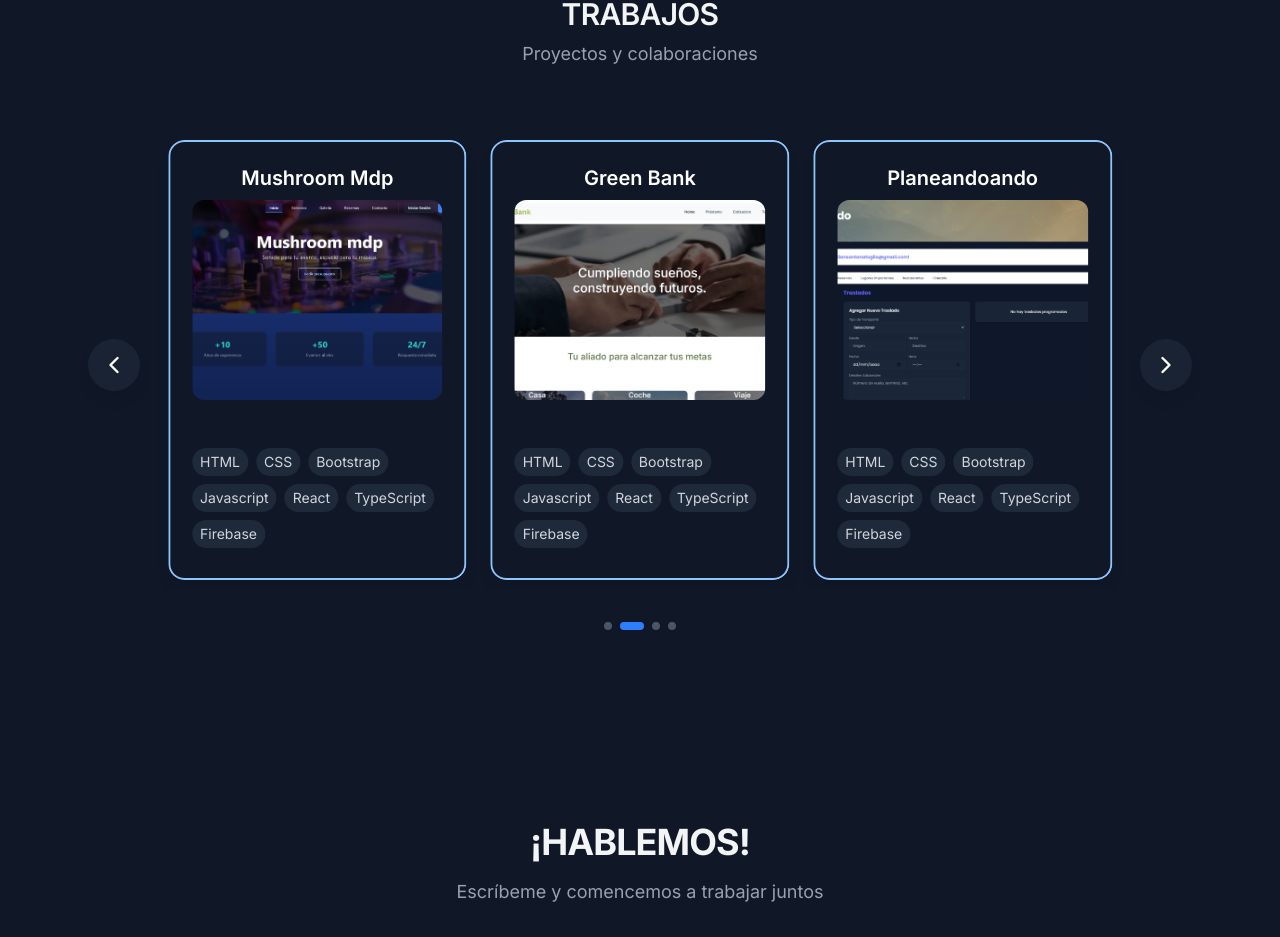
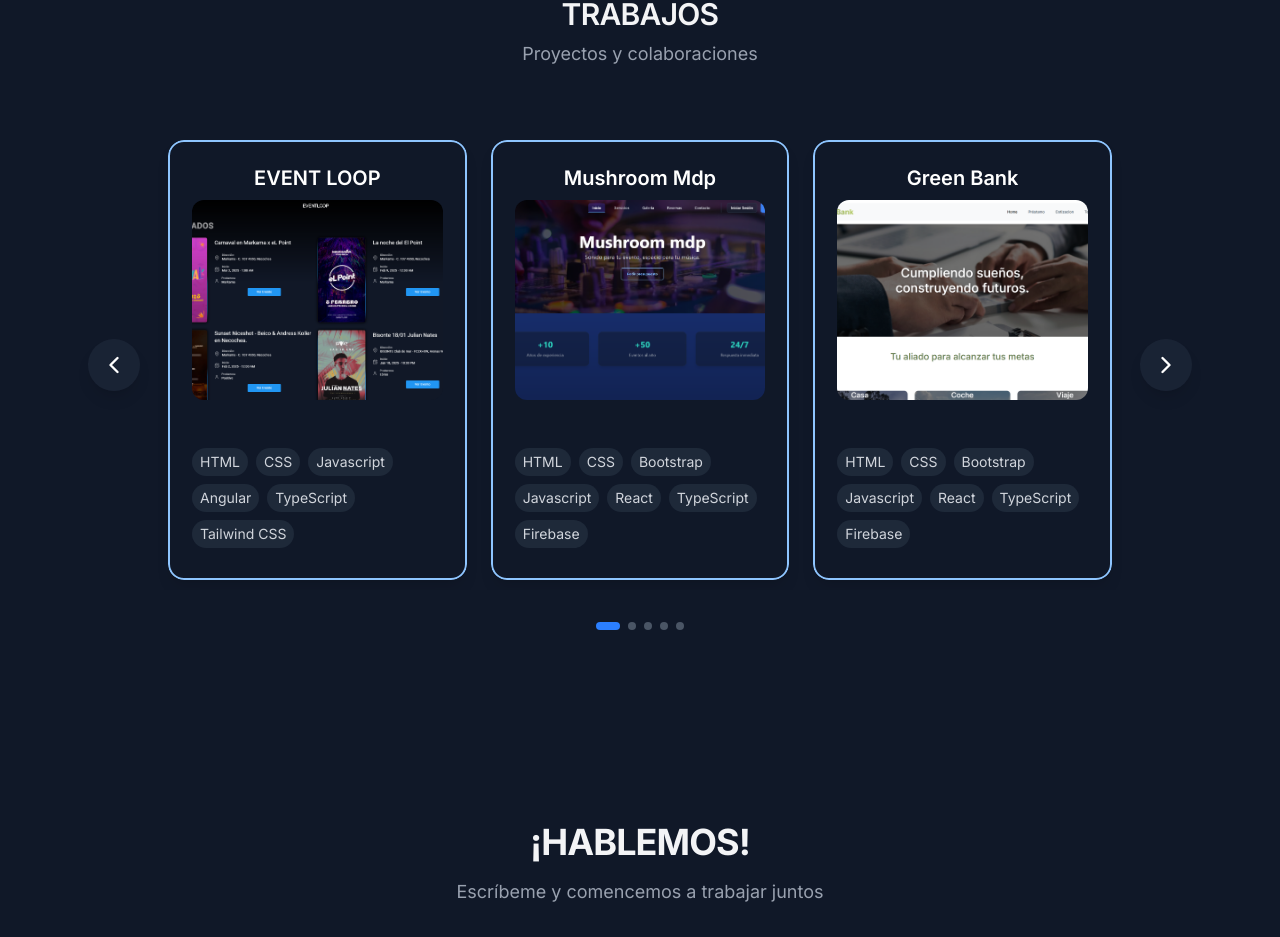
Before and after one commit to JulianSantanatoglia/portfolio, a Next.js app: page / in a window 1280 px wide. Shown: the part 3630-4567 px from the top of the page. Built offline with nearby package versions, Linux system fonts and the light colour scheme.

Commit message:
agregando billulla

```diff
--- a/components/ProjectCarousel.tsx
+++ b/components/ProjectCarousel.tsx
@@ -22,6 +22,8 @@
     const handleResize = () => {
       if (window.innerWidth < 768) {
         setProjectsPerPage(1);
+      } else if (window.innerWidth < 1024) {
+        setProjectsPerPage(2);
       } else {
         setProjectsPerPage(3);
       }
@@ -70,20 +72,8 @@
     setIsDragging(false);
   };
 
-  // Auto-advance slides every 5 seconds
-  useEffect(() => {
-    const timer = setInterval(() => {
-      if (!isDragging && !isAnimating) {
-        nextSlide();
-      }
-    }, 5000);
-
-    return () => clearInterval(timer);
-  }, [isDragging, isAnimating]);
-
   return (
     <div className="relative w-full py-8">
-
       <div className="flex items-center justify-center gap-2 md:gap-4">
         <button
           onClick={prevSlide}
@@ -94,7 +84,6 @@
         </button>
 
         <div className="overflow-hidden w-full max-w-5xl px-8 md:px-0">
-
           <div
             ref={carouselRef}
             className="flex transition-transform duration-700 ease-out"
@@ -110,7 +99,7 @@
             {projects.map((project, index) => (
               <div
                 key={index}
-                className={`${projectsPerPage === 1 ? 'w-full' : 'w-1/3'} flex-shrink-0 px-1 md:px-3`}
+                className={`${projectsPerPage === 1 ? 'w-full' : projectsPerPage === 2 ? 'w-1/2' : 'w-1/3'} flex-shrink-0 px-1 md:px-3`}
               >
                 <div className="h-[450px]">
                   <ProjectCard
--- a/data.tsx
+++ b/data.tsx
@@ -93,6 +93,36 @@
     title: "Planeandoando",
     githubUrl: "https://github.com/JulianSantanatoglia/planeandoando",
     websiteUrl: "https://planeandoando.netlify.app/",
+    technologies: [
+      "HTML",
+      "CSS",
+      "Bootstrap",
+      "Javascript",
+      "React",
+      "TypeScript",
+      "Firebase",
+    ],
+  },
+  {
+    imageUrl: "billulla.png",
+    title: "Billulla",
+    githubUrl: "https://github.com/JulianSantanatoglia/billulla",
+    websiteUrl: "https://billulla.netlify.app/",
+    technologies: [
+      "HTML",
+      "CSS",
+      "Bootstrap",
+      "Javascript",
+      "React",
+      "TypeScript",
+      "Firebase",
+    ],
+  },
+  {
+    imageUrl: "arquitecturamoderna.png",
+    title: "Arquitectura Moderna",
+    githubUrl: "https://github.com/JulianSantanatoglia/arquitecturamoderna",
+    websiteUrl: "https://arquitecturamoderna.vercel.app/",
     technologies: [
       "HTML",
       "CSS",
```
Also changed, not shown: public/arquitecturamoderna.png, public/billulla.png (added).
